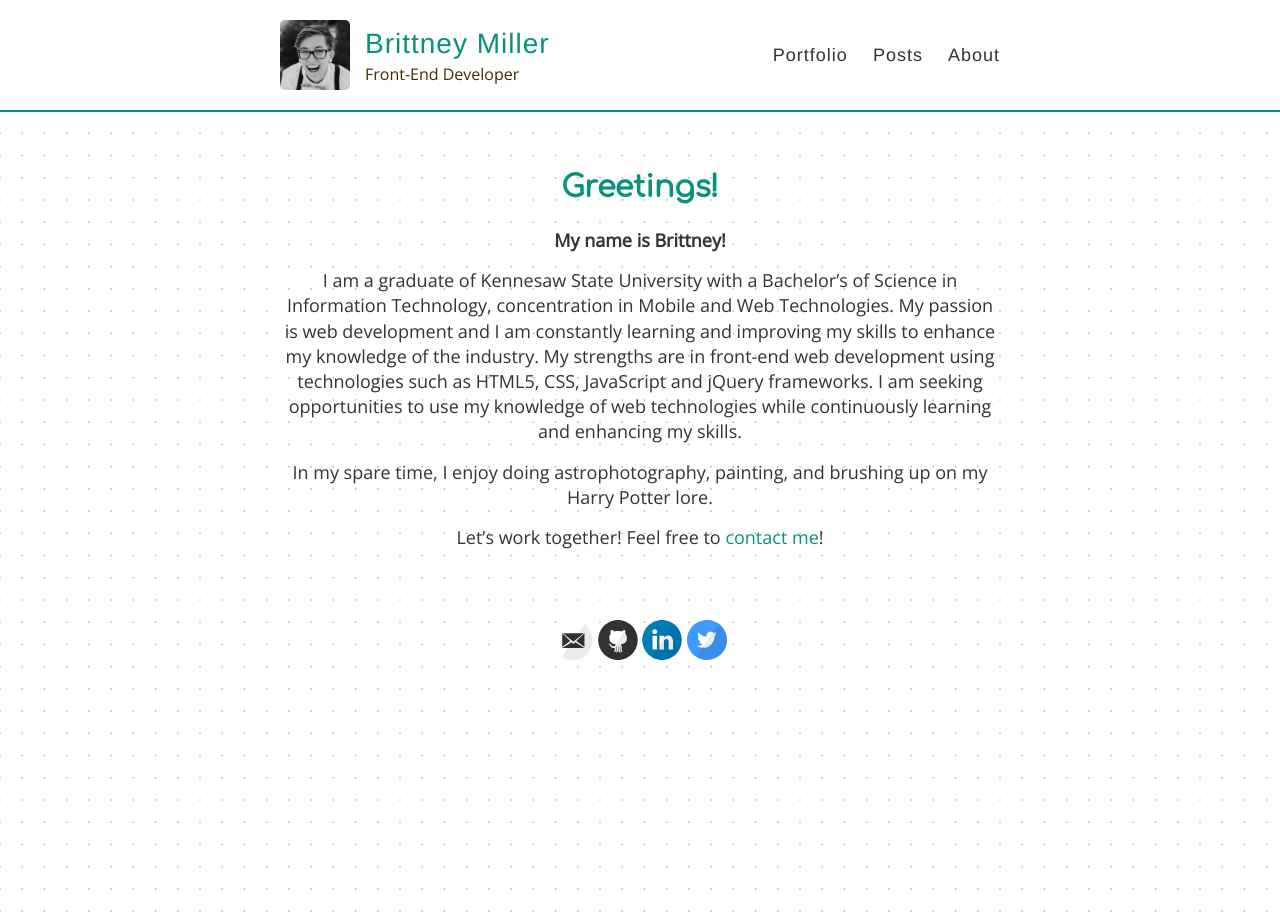
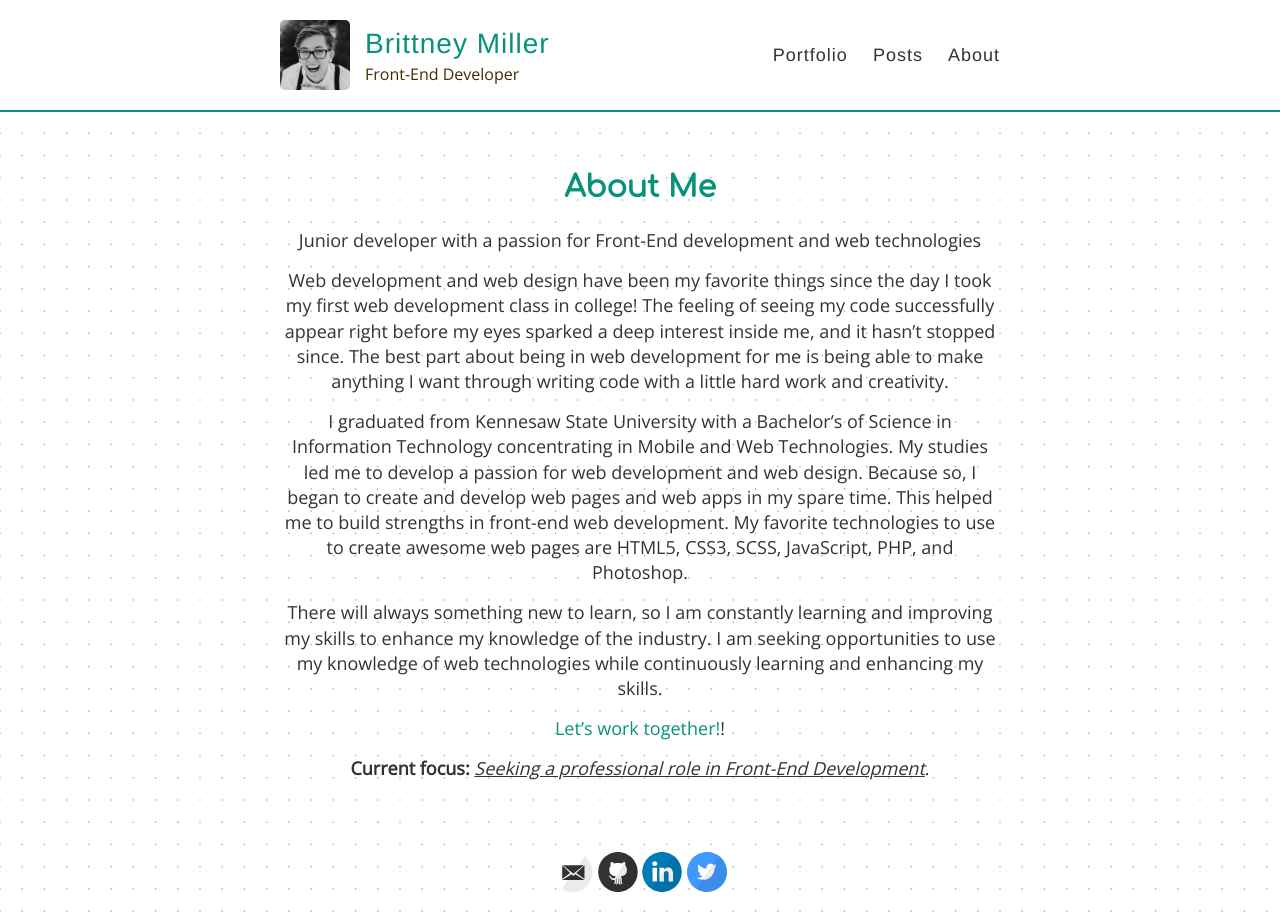
Before and after one commit to brittney092289/brittney092289.github.io, a Jekyll site: the page built from about.md, in a window 1280 px wide. Built offline with Jekyll 4.4.1, drawn with Linux system fonts in a browser that asks for light colours.

Commit message:
Update about

```diff
--- a/about.md
+++ b/about.md
@@ -4,13 +4,16 @@ title: About
 permalink: /about/
 ---
 
-<h1>Greetings!</h1>
+<h1>About Me</h1>
 
-<strong>My name is Brittney!</strong>
+<blockquote>Junior developer with a passion for Front-End development and web technologies</blockquote>
 
-I am a graduate of Kennesaw State University with a Bachelor’s of Science in Information Technology, concentration in Mobile and Web Technologies. My passion is web development and I am constantly learning and improving my skills to enhance my knowledge of the industry. My strengths are in front-end web development using technologies such as HTML5, CSS, JavaScript and jQuery frameworks. I am seeking opportunities to use my knowledge of web technologies while continuously learning and enhancing my skills.
+Web development and web design have been my favorite things since the day I took my first web development class in college! The feeling of seeing my code successfully appear right before my eyes sparked a deep interest inside me, and it hasn’t stopped since. The best part about being in web development for me is being able to make anything I want through writing code with a little hard work and creativity.
 
+I graduated from Kennesaw State University with a Bachelor’s of Science in Information Technology concentrating in Mobile and Web Technologies. My studies led me to develop a passion for web development and web design. Because so, I began to create and develop web pages and web apps in my spare time. This helped me to build strengths in front-end web development. My favorite technologies to use to create awesome web pages are HTML5, CSS3, SCSS, JavaScript, PHP, and Photoshop.
 
-In my spare time, I enjoy doing astrophotography, painting, and brushing up on my Harry Potter lore.
+There will always something new to learn, so I am constantly learning and improving my skills to enhance my knowledge of the industry. I am seeking opportunities to use my knowledge of web technologies while continuously learning and enhancing my skills.
 
-Let's work together! Feel free to [contact me](https://www.brittneymiller.com/)!
+[Let's work together!](https://www.brittneymiller.com/#contact)!
+
+<blockquote><strong>Current focus:</strong> <u><em>Seeking a professional role in Front-End Development</em></u>.</blockquote>
```
